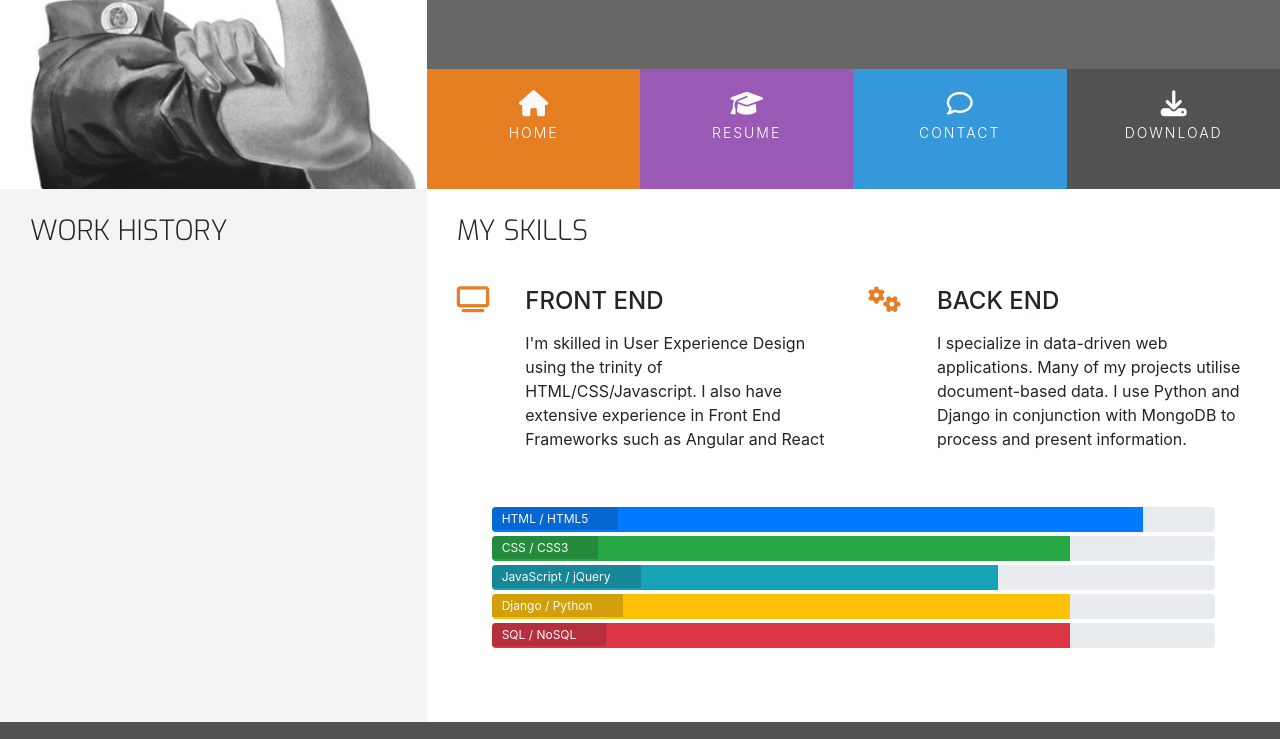
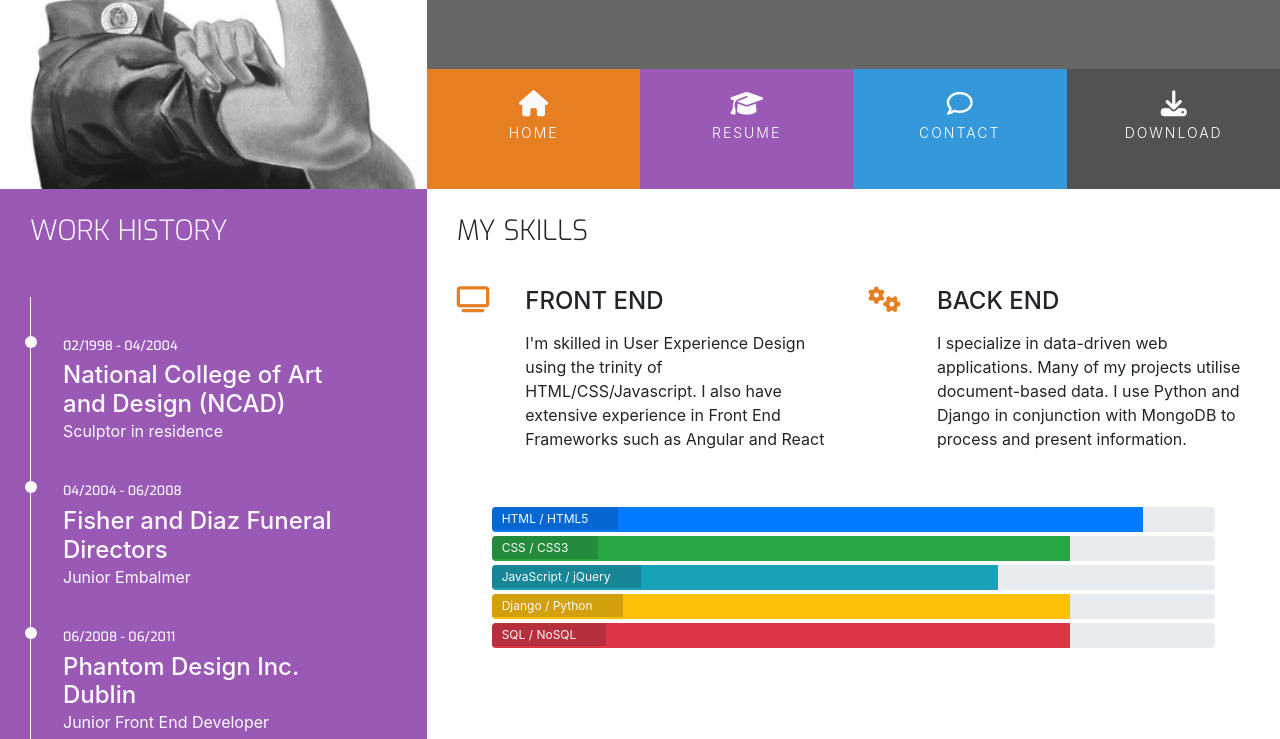
Before and after one commit to KelvenH/Online-Resume-CI-MiniProject, a plain HTML site: page resume.html in a window 1280 px wide. Shown: the part 180-919 px from the top of the page. Drawn offline with nearby package versions, Linux system fonts and the light colour scheme.

Commit message:
Added resume.html work timeline

```diff
--- a/assets/css/style.css
+++ b/assets/css/style.css
@@ -11,6 +11,10 @@
 
 .bg-color-personal-info {
     background-color:#f4f4f4;
+}
+
+.bg-color-work-history {
+    background-color: #9b59b6;
 }
 
 .ui-menu-color-home {
@@ -63,6 +67,7 @@ h4 {
     float: none;
 }
 
+.history-heading,
 .section-heading {
     font-family: "Exo", sans-serif;
     font-weight: 300;
@@ -282,3 +287,51 @@ footer {
 .progress-section {
     margin: 40px 20px;
 }
+
+/*-------------------------Work History-----------------*/
+
+.history-heading {
+    color: #fafafa;
+    margin-bottom: 50px;
+}
+
+.timeline-item {
+    padding: 4em 2em 0em 2em;
+    position: relative;
+    color: #fafafa;
+    border-left: 1px solid;
+}
+
+.timeline-item p {
+    padding: 0;
+    margin: 0;
+}
+
+.timeline-item:before {
+    content: attr(data-dates);
+    position: absolute;
+    left: 2.5em;
+    top: 3em;
+    display: block;
+    font-family: "Exo", sans-serif;
+    font-weight: 500;
+    font-size:0.8em;
+    padding:0;
+    margin:0;
+}
+
+.timeline-item:after {
+    width:12px;
+    height:12px;
+    display:block;
+    top: 2.4em;
+    position: absolute;
+    left: -6px;
+    border-radius: 12px;
+    content: '';
+    background: #fafafa;
+}
+
+.history-items {
+    margin-bottom: 30px;
+}
--- a/resume.html
+++ b/resume.html
@@ -68,13 +68,32 @@
 
     <section class="container-fluid">
         <div class="row">
-            <div class="col-md-4 bg-color-personal-info section-column">
+            <div class="col-md-4 bg-color-work-history section-column">
                 <div class="row">
                     <div class="col-12">
-                        <h3 class="section-heading uppercase">Work History</h3>
+                        <h3 class="history-heading uppercase">Work History</h3>
+                    </div>
+                </div>
+                <div class="history-items">
+                    <div class="timeline-item" data-dates="02/1998 - 04/2004">
+                        <h4>National College of Art and Design (NCAD)</h4>
+                        <p>Sculptor in residence</p>
+                    </div>
+                    <div class="timeline-item" data-dates="04/2004 - 06/2008">
+                        <h4>Fisher and Diaz Funeral Directors</h4>
+                        <p>Junior Embalmer</p>
+                    </div>
+                    <div class="timeline-item" data-dates="06/2008 - 06/2011">
+                        <h4>Phantom Design Inc. Dublin</h4>
+                        <p>Junior Front End Developer</p>
+                    </div>
+                    <div class="timeline-item" data-dates="06/2011 - Present">
+                        <h4>Hooli Inc. Silicon Valley</h4>
+                        <p>Full Stack Web Developer</p>
                     </div>
                 </div>
             </div>
+
             <div class="col-md-8 bg-color-three-reasons section-column">
                 <div class="row">
                     <div class="col">
@@ -90,7 +109,8 @@
                             <div class="col-10">
                                 <h4 class="three-reasons-heading uppercase">Front End</h4>
                                 <p>
-                                    I'm skilled in User Experience Design using the trinity of HTML/CSS/Javascript. I also have extensive experience in Front End Frameworks such as Angular and React
+                                    I'm skilled in User Experience Design using the trinity of HTML/CSS/Javascript. I
+                                    also have extensive experience in Front End Frameworks such as Angular and React
                                 </p>
                             </div>
                         </div>
@@ -103,7 +123,9 @@
                             <div class="col-10">
                                 <h4 class="three-reasons-heading uppercase">Back End</h4>
                                 <p>
-                                     I specialize in data-driven web applications. Many of my projects utilise document-based data. I use Python and Django in conjunction with MongoDB to process and present information.
+                                    I specialize in data-driven web applications. Many of my projects utilise
+                                    document-based data. I use Python and Django in conjunction with MongoDB to process
+                                    and present information.
                                 </p>
                             </div>
                         </div>
```
